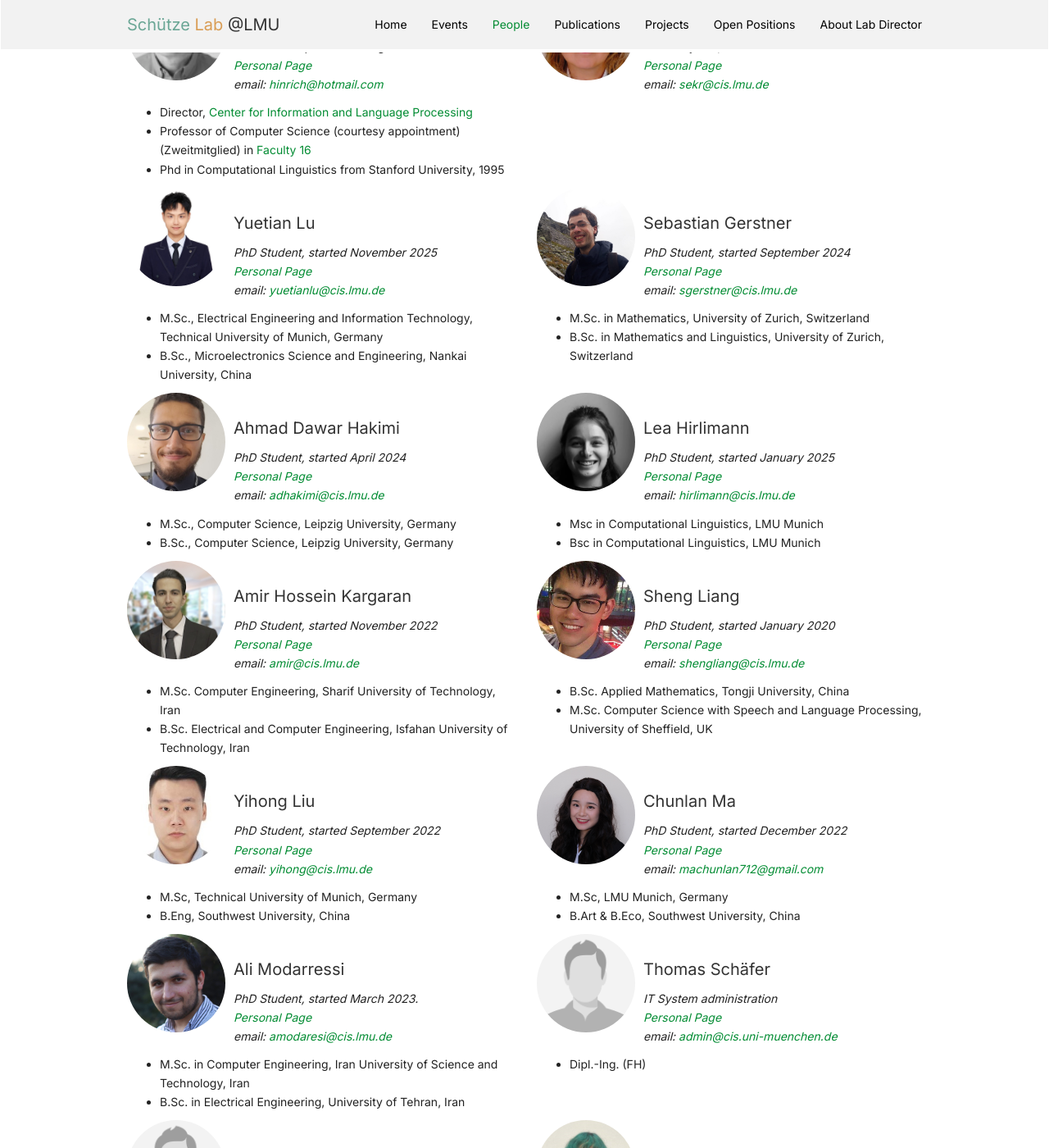
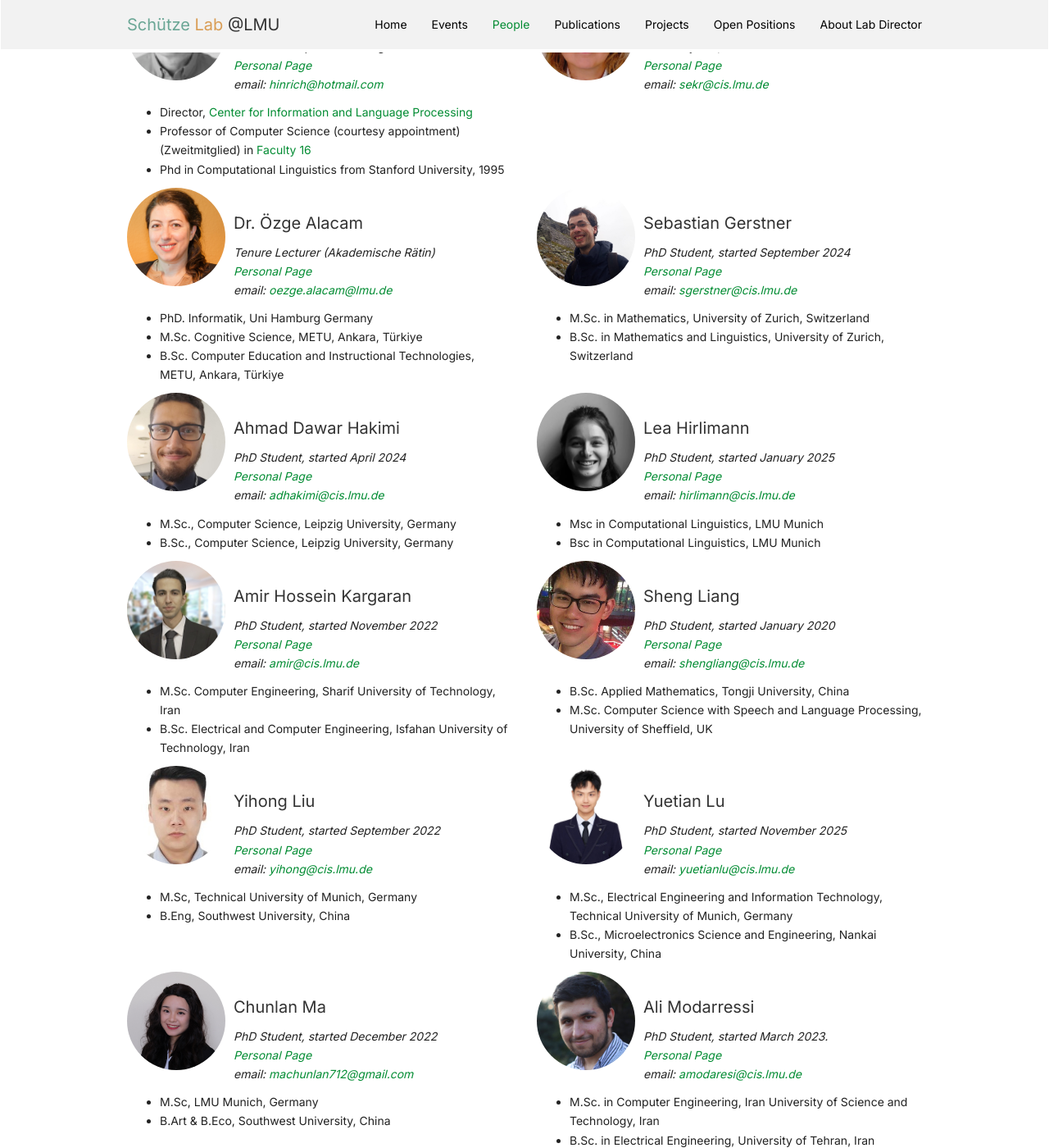
Before and after one commit to cisnlp/cisnlp.github.io, a Jekyll site: the page built from _pages/team.md, in a window 1280 px wide and 1400 px high, scrolled down 336 px. Shown: the whole window at 82% size. Built offline with Jekyll 4.4.1, drawn with Linux system fonts in a browser that asks for light colours; nearby versions of some CDN libraries; comment, search, counter and statistics services are not loaded.

Commit message:
adding oezge

```diff
--- a/_data/team_members.yml
+++ b/_data/team_members.yml
@@ -18,14 +18,15 @@
   email: sekr@cis.lmu.de
   number_educ: 0
 
-- name: Yuetian Lu
-  photo: yuetian.JPG
-  info: PhD Student, started November 2025
-  webpage:
-  email: yuetianlu@cis.lmu.de
-  number_educ: 2
-  education1: M.Sc., Electrical Engineering and Information Technology, Technical University of Munich, Germany
-  education2: B.Sc., Microelectronics Science and Engineering, Nankai University, China
+- name: Dr. Özge Alacam
+  photo: oezge.jpg
+  info: Tenure Lecturer (Akademische Rätin)
+  webpage: https://ozgealacam.com
+  email: oezge.alacam@lmu.de
+  number_educ: 3
+  education1: PhD. Informatik, Uni Hamburg Germany
+  education2: M.Sc. Cognitive Science, METU, Ankara, Türkiye
+  education3: B.Sc. Computer Education and Instructional Technologies, METU, Ankara, Türkiye
 
 - name: Sebastian Gerstner
   photo: sebastian.JPG
@@ -80,6 +81,15 @@
   number_educ: 2
   education1: M.Sc, Technical University of Munich, Germany
   education2: B.Eng, Southwest University, China
+
+- name: Yuetian Lu
+  photo: yuetian.JPG
+  info: PhD Student, started November 2025
+  webpage:
+  email: yuetianlu@cis.lmu.de
+  number_educ: 2
+  education1: M.Sc., Electrical Engineering and Information Technology, Technical University of Munich, Germany
+  education2: B.Sc., Microelectronics Science and Engineering, Nankai University, China
 
 - name: Chunlan Ma
   photo: chunlan.JPG
```
Also changed, not shown: images/teampic/oezge.jpg (added).
